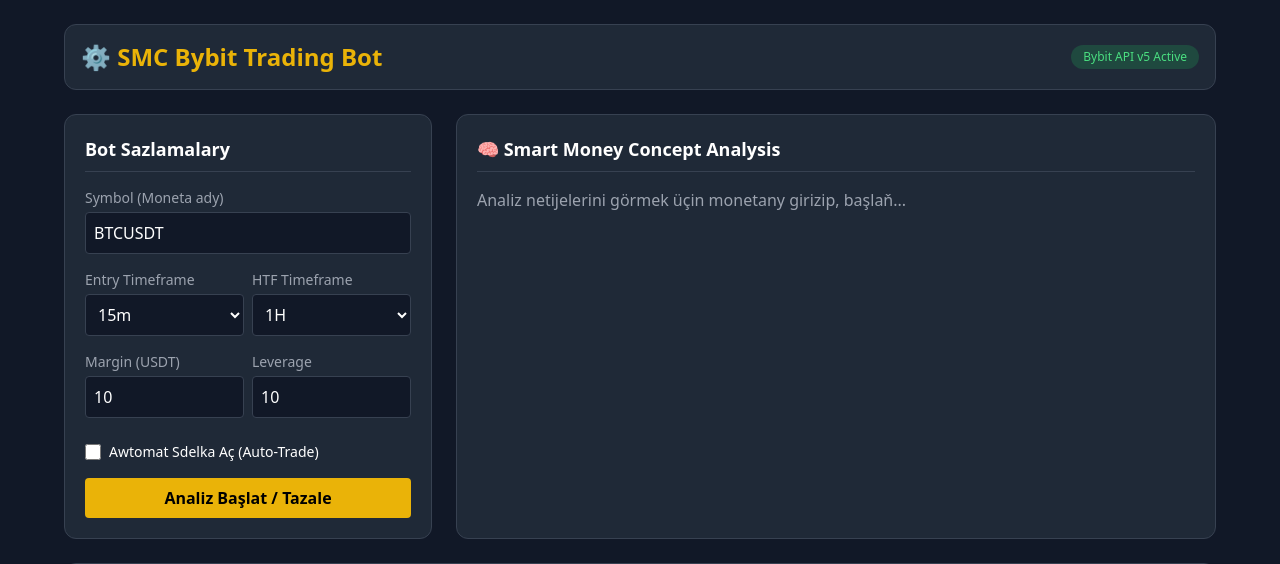
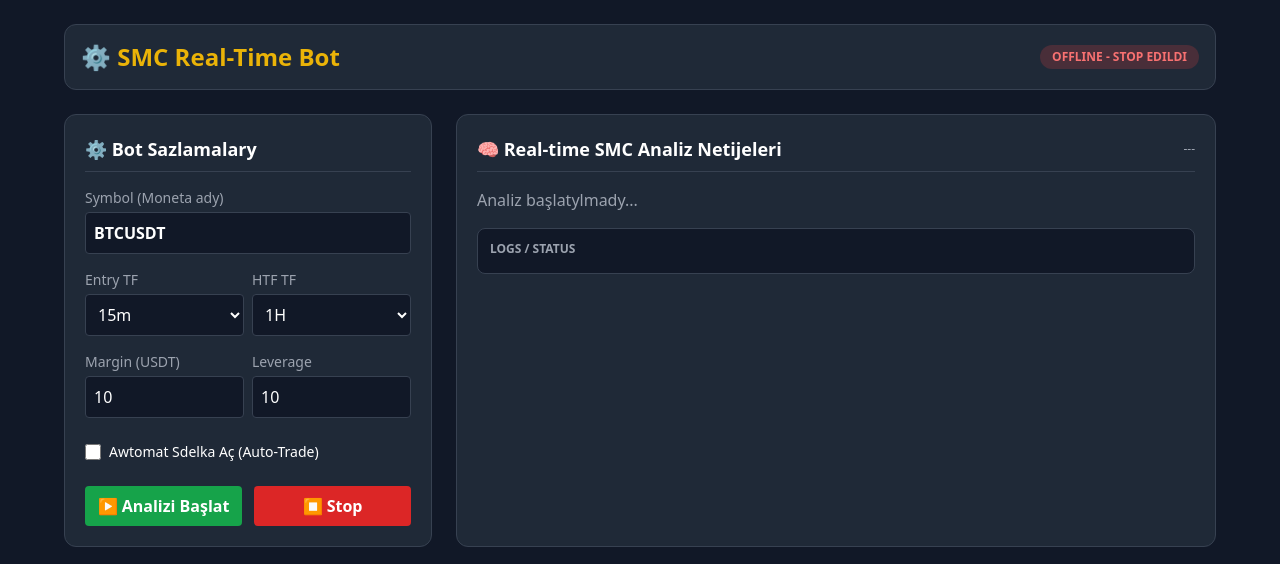
Before and after one commit to rahym2111/Raho_trader, a Flask app: page / in a window 1280 px wide. Shown: the top 564 px of the page. Run offline with Flask 3, Linux system fonts and the light colour scheme; data that the repository does not hold is empty; some libraries are stand-ins or nearby versions.

Commit message:
Taze port gosuldy ikisinede

```diff
--- a/app.py
+++ b/app.py
@@ -5,6 +5,7 @@ import requests
 import hmac
 import hashlib
 import time
+import threading
 import pandas as pd
 import numpy as np
 from flask import Flask, render_template, request, jsonify
@@ -14,13 +15,24 @@ load_dotenv()
 
 app = Flask(__name__)
 
-# Config
 API_KEY = os.getenv("BYBIT_API_KEY")
 API_SECRET = os.getenv("BYBIT_API_SECRET")
 BASE_URL = os.getenv("BYBIT_URL", "https://api.bybit.com")
 DB_NAME = os.getenv("DB_NAME", "trades.db")
 
-# Init DB
+# Global Real-time State Control
+bot_state = {
+    "is_running": False,
+    "symbol": "BTCUSDT",
+    "entry_tf": "15m",
+    "htf_tf": "1H",
+    "margin": 10.0,
+    "leverage": 10,
+    "auto_trade": False,
+    "last_analysis": None,
+    "logs": []
+}
+
 def init_db():
     conn = sqlite3.connect(DB_NAME)
     cursor = conn.cursor()
@@ -42,7 +54,6 @@ def init_db():
 
 init_db()
 
-# Bybit v5 Signature Request Helper
 def pybit_request(endpoint, method="GET", params=None):
     if params is None:
         params = {}
@@ -80,9 +91,7 @@ def pybit_request(endpoint, method="GET", params=None):
     except Exception as e:
         return {"retCode": -1, "retMsg": str(e)}
 
-# Get Kline Data
 def fetch_klines(symbol, interval, limit=100):
-    # Timeframe mapping for Bybit
     tf_map = {"5m": "5", "15m": "15", "30m": "30", "1H": "60", "4H": "240", "1D": "D"}
     bybit_tf = tf_map.get(interval, "15")
 
@@ -102,33 +111,23 @@ def fetch_klines(symbol, interval, limit=100):
         return df
     return None
 
-# Advanced SMC Analyzer Strategy
 def smc_analysis(df_entry, df_htf):
-    # 1. HTF Market Structure Trend (EMA / BOS simplification)
     df_htf['ema200'] = df_htf['close'].ewm(span=200, adjust=False).mean()
     htf_trend = "BULLISH" if df_htf['close'].iloc[-1] > df_htf['ema200'].iloc[-1] else "BEARISH"
 
-    # 2. LTF FVG (Fair Value Gap) Detection
-    # Bullish FVG: Low(i) > High(i-2)
-    # Bearish FVG: High(i) < Low(i-2)
     fvg_type = None
     fvg_zone = None
 
     for i in range(len(df_entry) - 2, len(df_entry) - 10, -1):
-        # Bullish FVG
         if df_entry['low'].iloc[i] > df_entry['high'].iloc[i-2]:
             fvg_type = "BULLISH"
             fvg_zone = (df_entry['high'].iloc[i-2], df_entry['low'].iloc[i])
             break
-        # Bearish FVG
         elif df_entry['high'].iloc[i] < df_entry['low'].iloc[i-2]:
             fvg_type = "BEARISH"
             fvg_zone = (df_entry['high'].iloc[i], df_entry['low'].iloc[i-2])
             break
 
-    # 3. Order Block (OB) Identification
-    # Bullish OB: Last down candle before strong move up
-    # Bearish OB: Last up candle before strong move down
     ob_zone = None
     if fvg_type == "BULLISH":
         ob_candle = df_entry.iloc[-5:-2][df_entry['close'] < df_entry['open']].tail(1)
@@ -139,7 +138,6 @@ def smc_analysis(df_entry, df_htf):
         if not ob_candle.empty:
             ob_zone = (ob_candle['low'].values[0], ob_candle['high'].values[0])
 
-    # Signal Logic Alignment
     signal = "NEUTRAL"
     curr_price = df_entry['close'].iloc[-1]
 
@@ -154,12 +152,11 @@ def smc_analysis(df_entry, df_htf):
         "fvg_type": fvg_type,
         "fvg_zone": fvg_zone,
         "ob_zone": ob_zone,
-        "price": curr_price
+        "price": curr_price,
+        "timestamp": time.strftime("%H:%M:%S")
     }
 
-# Execute Trade
 def execute_trade(symbol, side, margin, leverage, price):
-    # Set Leverage
     pybit_request("/v5/position/set-leverage", "POST", {
         "category": "linear",
         "symbol": symbol,
@@ -185,7 +182,6 @@ def execute_trade(symbol, side, margin, leverage, price):
     res = pybit_request("/v5/order/create", "POST", order_payload)
 
     if res.get("retCode") == 0:
-        # Save to DB
         conn = sqlite3.connect(DB_NAME)
         cursor = conn.cursor()
         cursor.execute('''
@@ -197,41 +193,66 @@ def execute_trade(symbol, side, margin, leverage, price):
         return True, "Sdelka üstünlikli açyldy!"
     return False, res.get("retMsg", "Ýalňyşlyk ýüze çykdy")
 
-# API Routes
+# Real-time Background Loop
+def bot_loop():
+    while True:
+        if bot_state["is_running"]:
+            try:
+                symbol = bot_state["symbol"]
+                entry_tf = bot_state["entry_tf"]
+                htf_tf = bot_state["htf_tf"]
+
+                df_entry = fetch_klines(symbol, entry_tf)
+                df_htf = fetch_klines(symbol, htf_tf)
+
+                if df_entry is not None and df_htf is not None:
+                    res_analysis = smc_analysis(df_entry, df_htf)
+                    bot_state["last_analysis"] = res_analysis
+
+                    # Auto Trade Trigger
+                    if bot_state["auto_trade"] and res_analysis["signal"] in ["BUY", "SELL"]:
+                        side = "Buy" if res_analysis["signal"] == "BUY" else "Sell"
+                        success, msg = execute_trade(
+                            symbol, side, bot_state["margin"], bot_state["leverage"], res_analysis["price"]
+                        )
+                        log_msg = f"[{res_analysis['timestamp']}] {side} Order: {msg}"
+                        bot_state["logs"].append(log_msg)
+            except Exception as e:
+                bot_state["logs"].append(f"Error: {str(e)}")
+
+        time.sleep(10) # Her 10 sekuntdan tazeleyar
+
+# Start Background Loop
+threading.Thread(target=bot_loop, daemon=True).start()
+
+# API Endpoints
 @app.route("/")
 def index():
     return render_template("index.html")
 
-@app.route("/api/analyze", methods=["POST"])
-def analyze():
+@app.route("/api/start", methods=["POST"])
+def start_bot():
     data = request.json
-    symbol = data.get("symbol", "").upper()
-    entry_tf = data.get("entry_tf", "15m")
-    htf_tf = data.get("htf_tf", "1H")
-    margin = float(data.get("margin", 10))
-    leverage = int(data.get("leverage", 10))
-    auto_trade = data.get("auto_trade", False)
+    bot_state["symbol"] = data.get("symbol", "BTCUSDT").upper()
+    bot_state["entry_tf"] = data.get("entry_tf", "15m")
+    bot_state["htf_tf"] = data.get("htf_tf", "1H")
+    bot_state["margin"] = float(data.get("margin", 10))
+    bot_state["leverage"] = int(data.get("leverage", 10))
+    bot_state["auto_trade"] = data.get("auto_trade", False)
+    bot_state["is_running"] = True
+    return jsonify({"status": "started", "message": "Real-time analiz başladyldy!"})
 
-    df_entry = fetch_klines(symbol, entry_tf)
-    df_htf = fetch_klines(symbol, htf_tf)
+@app.route("/api/stop", methods=["POST"])
+def stop_bot():
+    bot_state["is_running"] = False
+    return jsonify({"status": "stopped", "message": "Real-time analiz togtadyldy!"})
 
-    if df_entry is None or df_htf is None:
-        return jsonify({"status": "error", "message": "Market maglumatlaryny alyp bolmady."})
-
-    analysis = smc_analysis(df_entry, df_htf)
-    trade_executed = False
-    trade_msg = ""
-
-    if auto_trade and analysis["signal"] in ["BUY", "SELL"]:
-        side = "Buy" if analysis["signal"] == "BUY" else "Sell"
-        trade_executed, trade_msg = execute_trade(symbol, side, margin, leverage, analysis["price"])
-
+@app.route("/api/status", methods=["GET"])
+def get_status():
     return jsonify({
-        "status": "success",
-        "symbol": symbol,
-        "analysis": analysis,
-        "trade_executed": trade_executed,
-        "trade_message": trade_msg
+        "is_running": bot_state["is_running"],
+        "analysis": bot_state["last_analysis"],
+        "logs": bot_state["logs"][-5:]
     })
 
 @app.route("/api/history", methods=["GET"])
@@ -251,8 +272,5 @@ def history():
     return jsonify({"trades": trades})
 
 if __name__ == "__main__":
-    import os
-    # Render berýän PORT-y alýar, tapmasa 5000 ulanýar
     port = int(os.environ.get("PORT", 5000))
-    # host="0.0.0.0" Bolsa serwer daşary bilen habarlaşyp bilýär
     app.run(host="0.0.0.0", port=port)
--- a/templates/index.html
+++ b/templates/index.html
@@ -3,32 +3,36 @@
 <head>
     <meta charset="UTF-8">
     <meta name="viewport" content="width=device-width, initial-scale=1.0">
-    <title>Raho SMC Bybit Trading Bot</title>
+    <title>SMC Real-Time Trading Bot</title>
     <script src="https://cdn.tailwindcss.com"></script>
 </head>
 <body class="bg-gray-900 text-white font-sans p-6">
     <div class="max-w-6xl mx-auto space-y-6">
 
-        <!-- Header -->
+        <!-- Header Status -->
         <div class="flex justify-between items-center bg-gray-800 p-4 rounded-xl border border-gray-700">
-            <h1 class="text-2xl font-bold text-yellow-500">⚙️ SMC Bybit Trading Bot</h1>
-            <span class="text-xs bg-green-500/20 text-green-400 px-3 py-1 rounded-full">Bybit API v5 Active</span>
+            <h1 class="text-2xl font-bold text-yellow-500">⚙️ SMC Real-Time Bot</h1>
+            <div class="flex items-center gap-3">
+                <span id="status-badge" class="text-xs bg-red-500/20 text-red-400 px-3 py-1 rounded-full font-bold">
+                    OFFLINE
+                </span>
+            </div>
         </div>
 
         <div class="grid grid-cols-1 md:grid-cols-3 gap-6">
 
-            <!-- Bot Sazlamalary Panel -->
+            <!-- Controls Panel -->
             <div class="bg-gray-800 p-5 rounded-xl border border-gray-700 space-y-4">
-                <h2 class="text-lg font-semibold border-b border-gray-700 pb-2">Bot Sazlamalary</h2>
+                <h2 class="text-lg font-semibold border-b border-gray-700 pb-2">⚙️ Bot Sazlamalary</h2>
 
                 <div>
                     <label class="block text-sm text-gray-400 mb-1">Symbol (Moneta ady)</label>
-                    <input id="symbol" type="text" value="BTCUSDT" class="w-full bg-gray-900 border border-gray-700 rounded p-2 focus:border-yellow-500 outline-none uppercase" />
+                    <input id="symbol" type="text" value="BTCUSDT" class="w-full bg-gray-900 border border-gray-700 rounded p-2 text-white font-bold uppercase" />
                 </div>
 
                 <div class="grid grid-cols-2 gap-2">
                     <div>
-                        <label class="block text-sm text-gray-400 mb-1">Entry Timeframe</label>
+                        <label class="block text-sm text-gray-400 mb-1">Entry TF</label>
                         <select id="entry_tf" class="w-full bg-gray-900 border border-gray-700 rounded p-2 text-white">
                             <option value="5m">5m</option>
                             <option value="15m" selected>15m</option>
@@ -38,7 +42,7 @@
                         </select>
                     </div>
                     <div>
-                        <label class="block text-sm text-gray-400 mb-1">HTF Timeframe</label>
+                        <label class="block text-sm text-gray-400 mb-1">HTF TF</label>
                         <select id="htf_tf" class="w-full bg-gray-900 border border-gray-700 rounded p-2 text-white">
                             <option value="30m">30m</option>
                             <option value="1H" selected>1H</option>
@@ -64,23 +68,38 @@
                     <label for="auto_trade" class="text-sm font-medium">Awtomat Sdelka Aç (Auto-Trade)</label>
                 </div>
 
-                <button onclick="runAnalysis()" class="w-full bg-yellow-500 hover:bg-yellow-600 text-black font-bold py-2 rounded transition">
-                    Analiz Başlat / Tazale
+                <div class="grid grid-cols-2 gap-3 pt-2">
+                    <button onclick="startBot()" id="btn-start" class="bg-green-600 hover:bg-green-700 text-white font-bold py-2 rounded transition">
+                        ▶ Analizi Başlat
+                    </button>
+                    <button onclick="stopBot()" id="btn-stop" class="bg-red-600 hover:bg-red-700 text-white font-bold py-2 rounded transition">
+                        ⏹ Stop
                     </button>
                 </div>
+            </div>
 
-            <!-- Analiz Netijeleri Panel -->
+            <!-- Real-Time Output -->
             <div class="md:col-span-2 bg-gray-800 p-5 rounded-xl border border-gray-700 space-y-4">
-                <h2 class="text-lg font-semibold border-b border-gray-700 pb-2">🧠 Smart Money Concept Analysis</h2>
+                <div class="flex justify-between items-center border-b border-gray-700 pb-2">
+                    <h2 class="text-lg font-semibold">🧠 Real-time SMC Analiz Netijeleri</h2>
+                    <span id="last-update" class="text-xs text-gray-400">---</span>
+                </div>
 
                 <div id="analysis-output" class="space-y-3">
-                    <p class="text-gray-400">Analiz netijelerini görmek üçin monetany girizip, başlaň...</p>
+                    <p class="text-gray-400">Analiz başlatylmady...</p>
+                </div>
+
+                <div class="bg-gray-900 p-3 rounded-lg border border-gray-700">
+                    <h3 class="text-xs font-bold text-gray-400 mb-1">LOGS / STATUS</h3>
+                    <div id="logs-container" class="text-xs font-mono text-yellow-400 space-y-1">
+                        <!-- Logs -->
+                    </div>
                 </div>
             </div>
 
         </div>
 
-        <!-- Açylan Sdelkalar Taryhy (SQLite Data) -->
+        <!-- History -->
         <div class="bg-gray-800 p-5 rounded-xl border border-gray-700">
             <h2 class="text-lg font-semibold border-b border-gray-700 pb-3 mb-4">📜 Açylan Sdelkalar Taryhy</h2>
             <div class="overflow-x-auto">
@@ -97,9 +116,7 @@
                             <th class="p-3">Wagty</th>
                         </tr>
                     </thead>
-                    <tbody id="history-table">
-                        <!-- Dynamic Rows -->
-                    </tbody>
+                    <tbody id="history-table"></tbody>
                 </table>
             </div>
         </div>
@@ -107,10 +124,9 @@
     </div>
 
     <script>
-        async function runAnalysis() {
-            const output = document.getElementById("analysis-output");
-            output.innerHTML = `<div class="text-yellow-500 font-semibold animate-pulse">Analiz geçirilýär, garaşyň...</div>`;
+        let intervalId = null;
 
+        async function startBot() {
             const data = {
                 symbol: document.getElementById("symbol").value,
                 entry_tf: document.getElementById("entry_tf").value,
@@ -120,19 +136,45 @@
                 auto_trade: document.getElementById("auto_trade").checked
             };
 
-            try {
-                const res = await fetch("/api/analyze", {
+            await fetch("/api/start", {
                 method: "POST",
                 headers: { "Content-Type": "application/json" },
                 body: JSON.stringify(data)
             });
-                const result = await res.json();
 
-                if (result.status === "success") {
-                    const a = result.analysis;
+            if (!intervalId) {
+                intervalId = setInterval(pollStatus, 3000); // 3 sekuntdan interfeýsi täzeleýär
+            }
+        }
+
+        async function stopBot() {
+            await fetch("/api/stop", { method: "POST" });
+            if (intervalId) {
+                clearInterval(intervalId);
+                intervalId = null;
+            }
+            pollStatus();
+        }
+
+        async function pollStatus() {
+            const res = await fetch("/api/status");
+            const data = await res.json();
+
+            const badge = document.getElementById("status-badge");
+            if (data.is_running) {
+                badge.className = "text-xs bg-green-500/20 text-green-400 px-3 py-1 rounded-full font-bold animate-pulse";
+                badge.innerText = "ONLINE - ANALIZ GIDÝÄR...";
+            } else {
+                badge.className = "text-xs bg-red-500/20 text-red-400 px-3 py-1 rounded-full font-bold";
+                badge.innerText = "OFFLINE - STOP EDILDI";
+            }
+
+            if (data.analysis) {
+                const a = data.analysis;
                 let signalColor = a.signal === "BUY" ? "text-green-400" : (a.signal === "SELL" ? "text-red-400" : "text-gray-400");
 
-                    output.innerHTML = `
+                document.getElementById("last-update").innerText = "Täzelenen wagty: " + a.timestamp;
+                document.getElementById("analysis-output").innerHTML = `
                     <div class="grid grid-cols-2 gap-4 bg-gray-900 p-4 rounded-lg">
                         <div><span class="text-gray-500">Häzirki Baha:</span> <b class="text-white">${a.price}</b></div>
                         <div><span class="text-gray-500">HTF Trend:</span> <b class="${a.htf_trend === 'BULLISH' ? 'text-green-400' : 'text-red-400'}">${a.htf_trend}</b></div>
@@ -144,16 +186,13 @@
                         <div><b>OB ZONA:</b> ${a.ob_zone ? `${a.ob_zone[0]} - ${a.ob_zone[1]}` : 'Tapylmady'}</div>
                         <div><b>FVG ZONA:</b> ${a.fvg_zone ? `${a.fvg_zone[0]} - ${a.fvg_zone[1]}` : 'Tapylmady'}</div>
                     </div>
+                `;
+            }
 
-                        ${result.trade_executed ? `<div class="p-3 bg-green-500/20 text-green-400 rounded">${result.trade_message}</div>` : ''}
-                    `;
+            const logsDiv = document.getElementById("logs-container");
+            logsDiv.innerHTML = data.logs.map(l => `<div>${l}</div>`).join("");
+
             loadHistory();
-                } else {
-                    output.innerHTML = `<div class="text-red-500">${result.message}</div>`;
-                }
-            } catch (err) {
-                output.innerHTML = `<div class="text-red-500">Ýalňyşlyk ýüze çykdy: ${err}</div>`;
-            }
         }
 
         async function loadHistory() {
@@ -178,8 +217,8 @@
             });
         }
 
-        // On Load
-        loadHistory();
+        // Periodic Check on Load
+        pollStatus();
     </script>
 </body>
 </html>
```
Lines whose indentation alone changed are shown as unchanged.
